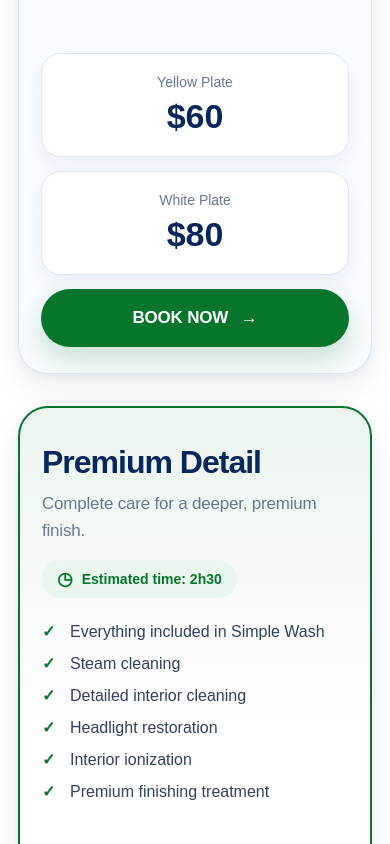
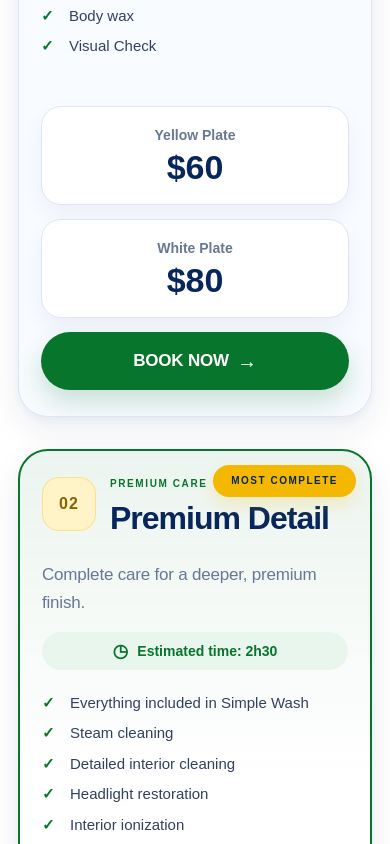
Before and after one commit to fugitasidnei/mn-premium-booking, a React (Vite) app in the folder apps/customer-portal/: page / in a window 390 px wide. Shown: the part 2220-3064 px from the top of the page. Built offline with nearby package versions, Linux system fonts and the light colour scheme; no server answers.

Commit message:
Melhoria da seção Services responsiva

```diff
--- a/apps/customer-portal/src/components/Services.css
+++ b/apps/customer-portal/src/components/Services.css
@@ -1,10 +1,15 @@
+/* =========================================
+   MN PREMIUM SERVICE — SERVICES
+========================================= */
+
 .services-section {
   width: 100%;
-  padding: 42px clamp(20px, 5vw, 72px) 100px;
+  padding: 52px clamp(20px, 5vw, 72px) 100px;
+  overflow: hidden;
   background:
     radial-gradient(
       circle at top center,
-      rgba(8, 117, 45, 0.06),
+      rgba(8, 117, 45, 0.07),
       transparent 34%
     ),
     #ffffff;
@@ -22,6 +27,7 @@
   color: #08752d;
   font-size: 14px;
   font-weight: 900;
+  line-height: 1.4;
   letter-spacing: 3px;
 }
 
@@ -29,36 +35,55 @@
   margin: 0 0 16px;
   color: #07265c;
   font-size: clamp(38px, 5vw, 62px);
-  line-height: 1.05;
+  font-weight: 900;
+  line-height: 1.02;
+  letter-spacing: -2px;
 }
 
 .services-heading p {
   margin: 0;
   color: #687893;
   font-size: 18px;
+  font-weight: 500;
   line-height: 1.6;
 }
+
+/* =========================================
+   GRID
+========================================= */
 
 .service-grid {
   width: 100%;
   max-width: 1180px;
   margin: 0 auto;
   display: grid;
-  grid-template-columns: repeat(2, minmax(0, 1fr));
+  grid-template-columns:
+    repeat(2, minmax(0, 1fr));
   align-items: stretch;
   gap: 32px;
 }
+
+/* =========================================
+   CARDS
+========================================= */
 
 .service-card {
   position: relative;
   min-width: 0;
   display: flex;
   flex-direction: column;
-  padding: 28px;
+  padding: 32px;
+  overflow: hidden;
   border: 1px solid #dbe7f5;
   border-radius: 30px;
-  background: #f8fbff;
-  box-shadow: 0 18px 45px rgba(7, 38, 92, 0.09);
+  background:
+    linear-gradient(
+      180deg,
+      rgba(237, 245, 255, 0.52),
+      rgba(255, 255, 255, 0.9)
+    );
+  box-shadow:
+    0 18px 45px rgba(7, 38, 92, 0.09);
   transition:
     transform 0.3s ease,
     border-color 0.3s ease,
@@ -68,7 +93,8 @@
 .service-card:hover {
   transform: translateY(-8px);
   border-color: #08752d;
-  box-shadow: 0 28px 60px rgba(7, 38, 92, 0.16);
+  box-shadow:
+    0 28px 60px rgba(7, 38, 92, 0.16);
 }
 
 .service-card-featured {
@@ -76,31 +102,29 @@
   background:
     linear-gradient(
       180deg,
-      rgba(8, 117, 45, 0.08),
-      transparent 45%
+      rgba(8, 117, 45, 0.1),
+      rgba(255, 255, 255, 0.94) 48%
     ),
     #ffffff;
 }
 
-.popular-badge {
-  position: absolute;
-  top: 26px;
-  right: 26px;
-  padding: 10px 18px;
-  border-radius: 999px;
-  color: #07265c;
-  background: #f5b800;
-  font-size: 12px;
-  font-weight: 900;
-  letter-spacing: 1.5px;
+/* =========================================
+   CARD HEADER
+========================================= */
+
+.service-card-header {
+  display: flex;
+  align-items: center;
+  gap: 18px;
+  margin-bottom: 18px;
 }
 
 .service-symbol {
+  flex: 0 0 auto;
   width: 62px;
   height: 62px;
   display: grid;
   place-items: center;
-  margin-bottom: 20px;
   border: 1px solid rgba(7, 38, 92, 0.12);
   border-radius: 19px;
   color: #07265c;
@@ -108,8 +132,9 @@
 }
 
 .service-symbol span {
-  font-size: 22px;
+  font-size: 18px;
   font-weight: 900;
+  line-height: 1;
   letter-spacing: 1px;
 }
 
@@ -119,19 +144,51 @@
   background: #fff4c7;
 }
 
+.service-card-label {
+  display: block;
+  margin-bottom: 6px;
+  color: #08752d;
+  font-size: 11px;
+  font-weight: 900;
+  line-height: 1.3;
+  letter-spacing: 1.6px;
+}
+
 .service-card h3 {
-  margin: 0 0 8px;
+  margin: 0;
   color: #07265c;
   font-size: 34px;
-  line-height: 1.1;
+  font-weight: 900;
+  line-height: 1.05;
+  letter-spacing: -1px;
 }
 
+.popular-badge {
+  position: absolute;
+  top: 20px;
+  right: 20px;
+  padding: 9px 14px;
+  border-radius: 999px;
+  color: #07265c;
+  background: #f5b800;
+  box-shadow:
+    0 8px 18px rgba(245, 184, 0, 0.2);
+  font-size: 10px;
+  font-weight: 900;
+  line-height: 1.2;
+  letter-spacing: 1.2px;
+}
+
+/* =========================================
+   CONTENT
+========================================= */
+
 .service-summary {
-  min-height: 34px;
+  min-height: 48px;
   margin: 0;
   color: #687893;
   font-size: 16px;
-  line-height: 1.5;
+  line-height: 1.55;
 }
 
 .service-duration {
@@ -139,13 +196,14 @@
   align-items: center;
   align-self: flex-start;
   gap: 9px;
-  margin: 18px 0 16px;
+  margin: 18px 0;
   padding: 10px 15px;
   border-radius: 999px;
   color: #08752d;
   background: #e8f6ed;
   font-size: 14px;
   font-weight: 800;
+  line-height: 1.3;
 }
 
 .service-duration > span {
@@ -155,41 +213,50 @@
 
 .service-card ul {
   flex: 1;
-  margin: 0 0 30px;
+  margin: 0 0 26px;
   padding: 0;
   list-style: none;
 }
 
 .service-card li {
   position: relative;
-  margin: 9px 0;
-  padding-left: 28px;
+  margin: 10px 0;
+  padding-left: 29px;
   color: #31415d;
+  font-size: 16px;
   line-height: 1.5;
 }
 
 .service-card li::before {
   content: "✓";
   position: absolute;
+  top: 0;
   left: 0;
+  width: 20px;
   color: #08752d;
   font-weight: 900;
 }
 
+/* =========================================
+   PRICES
+========================================= */
+
 .service-prices {
   display: grid;
-  grid-template-columns: repeat(2, minmax(0, 1fr));
+  grid-template-columns:
+    repeat(2, minmax(0, 1fr));
   gap: 14px;
-  margin: 10 0 14px;
+  margin: 10px 0 16px;
 }
 
 .service-prices div {
-  padding: 20px 12px;
+  padding: 18px 12px;
   border: 1px solid #dbe7f5;
   border-radius: 20px;
   text-align: center;
   background: #ffffff;
-  box-shadow: 0 10px 22px rgba(7, 38, 92, 0.05);
+  box-shadow:
+    0 10px 22px rgba(7, 38, 92, 0.05);
 }
 
 .service-prices span,
@@ -199,26 +266,38 @@
 
 .service-prices span {
   color: #687893;
-  font-size: 14px;
+  font-size: 13px;
+  font-weight: 700;
 }
 
 .service-prices strong {
-  margin-top: 7px;
+  margin-top: 6px;
   color: #07265c;
   font-size: 34px;
+  font-weight: 900;
+  line-height: 1;
 }
+
+/* =========================================
+   BUTTON
+========================================= */
 
 .service-button {
   width: 100%;
-  min-height: 52px;
+  min-height: 58px;
+  display: inline-flex;
+  align-items: center;
+  justify-content: center;
+  gap: 8px;
   border: none;
   border-radius: 999px;
   color: #ffffff;
   background: #08752d;
-  box-shadow: 0 12px 26px rgba(8, 117, 45, 0.2);
+  box-shadow:
+    0 12px 26px rgba(8, 117, 45, 0.2);
   font-size: 16px;
   font-weight: 900;
-  letter-spacing: 0.5px;
+  letter-spacing: 0.4px;
   cursor: pointer;
   transition:
     transform 0.2s ease,
@@ -229,45 +308,181 @@
 .service-button:hover {
   transform: translateY(-3px);
   background: #065d24;
-  box-shadow: 0 16px 30px rgba(8, 117, 45, 0.3);
+  box-shadow:
+    0 16px 30px rgba(8, 117, 45, 0.3);
 }
 
 .service-button span {
   display: inline-block;
-  margin-left: 8px;
+  font-size: 20px;
+  line-height: 1;
+  transition: transform 0.2s ease;
 }
 
-@media (max-width: 760px) {
-  .service-grid {
-    max-width: 650px;
-    grid-template-columns: 1fr;
-  }
+.service-button:hover span {
+  transform: translateX(4px);
 }
 
-@media (max-width: 560px) {
-  .services-section {
-    padding: 35px 18px 75px;
-  }
+/* =========================================
+   TABLET
+========================================= */
 
-  .services-heading {
-    margin-bottom: 32px;
+@media (max-width: 900px) {
+  .service-grid {
+    max-width: 680px;
+    grid-template-columns: 1fr;
   }
 
   .service-card {
     padding: 34px;
   }
+}
+
+/* =========================================
+   MOBILE
+========================================= */
+
+@media (max-width: 560px) {
+  .services-section {
+    padding: 42px 16px 72px;
+  }
+
+  .services-heading {
+    margin-bottom: 30px;
+  }
+
+  .services-heading > span {
+    margin-bottom: 10px;
+    font-size: 12px;
+    letter-spacing: 2.4px;
+  }
+
+  .services-heading h2 {
+    font-size: 38px;
+    line-height: 1;
+    letter-spacing: -1.5px;
+  }
+
+  .services-heading p {
+    max-width: 330px;
+    margin: 0 auto;
+    font-size: 16px;
+    line-height: 1.55;
+  }
+
+  .service-grid {
+    gap: 22px;
+  }
+
+  .service-card {
+    padding: 24px 20px;
+    border-radius: 26px;
+  }
+
+  .service-card-featured {
+    padding-top: 64px;
+  }
+
+  .service-card-header {
+    align-items: flex-start;
+    gap: 14px;
+    margin-bottom: 16px;
+  }
+
+  .service-symbol {
+    width: 54px;
+    height: 54px;
+    border-radius: 17px;
+  }
+
+  .service-symbol span {
+    font-size: 16px;
+  }
+
+  .service-card-label {
+    font-size: 10px;
+  }
 
   .service-card h3 {
-    font-size: 32px;
+    font-size: 30px;
+    line-height: 1.05;
+  }
+
+  .popular-badge {
+    top: 18px;
+    right: 18px;
+    padding: 8px 12px;
+    font-size: 9px;
+  }
+
+  .service-summary {
+    min-height: auto;
+    font-size: 15px;
+    line-height: 1.55;
+  }
+
+  .service-duration {
+    width: 100%;
+    justify-content: center;
+    margin: 17px 0;
+    font-size: 13px;
+  }
+
+  .service-card li {
+    margin: 9px 0;
+    font-size: 15px;
+  }
+
+  .service-prices {
+    grid-template-columns:
+      repeat(2, minmax(0, 1fr));
+    gap: 10px;
+    margin-bottom: 14px;
+  }
+
+  .service-prices div {
+    padding: 16px 8px;
+    border-radius: 17px;
+  }
+
+  .service-prices span {
+    font-size: 12px;
+  }
+
+  .service-prices strong {
+    font-size: 30px;
+  }
+
+  .service-button {
+    min-height: 58px;
+    font-size: 15px;
+  }
+}
+
+/* =========================================
+   CELULARES PEQUENOS
+========================================= */
+
+@media (max-width: 370px) {
+  .services-section {
+    padding-right: 13px;
+    padding-left: 13px;
+  }
+
+  .service-card {
+    padding-right: 17px;
+    padding-left: 17px;
+  }
+
+  .service-card-featured {
+    padding-top: 62px;
+  }
+
+  .service-card h3 {
+    font-size: 27px;
   }
 
   .service-prices {
     grid-template-columns: 1fr;
   }
-
-  .popular-badge {
-    top: 18px;
-    right: 18px;
-    font-size: 10px;
-  }
 }
--- a/apps/customer-portal/src/components/Services.tsx
+++ b/apps/customer-portal/src/components/Services.tsx
@@ -11,17 +11,29 @@ function Services() {
     <section className="services-section" id="services">
       <div className="services-heading">
         <span>PREMIUM PACKAGES</span>
+
         <h2>Choose Your Package</h2>
-        <p><p>Professional care designed for your vehicle.</p>
 
+        <p>
+          Professional care designed for your vehicle.
         </p>
       </div>
 
       <div className="service-grid">
         <article className="service-card">
+          <div className="service-card-header">
+            <div className="service-symbol">
+              <span aria-hidden="true">01</span>
+            </div>
 
+            <div>
+              <span className="service-card-label">
+                REGULAR CARE
+              </span>
 
               <h3>Simple Wash</h3>
+            </div>
+          </div>
 
           <p className="service-summary">
             Perfect for regular vehicle maintenance.
@@ -58,16 +70,29 @@ function Services() {
             className="service-button"
             onClick={scrollToBooking}
           >
-            BOOK NOW <span aria-hidden="true">→</span>
+            BOOK NOW
+            <span aria-hidden="true">→</span>
           </button>
         </article>
 
         <article className="service-card service-card-featured">
+          <div className="popular-badge">
+            MOST COMPLETE
+          </div>
 
+          <div className="service-card-header">
+            <div className="service-symbol service-symbol-premium">
+              <span aria-hidden="true">02</span>
+            </div>
 
-
+            <div>
+              <span className="service-card-label">
+                PREMIUM CARE
+              </span>
 
               <h3>Premium Detail</h3>
+            </div>
+          </div>
 
           <p className="service-summary">
             Complete care for a deeper, premium finish.
@@ -104,7 +129,8 @@ function Services() {
             className="service-button"
             onClick={scrollToBooking}
           >
-            BOOK NOW <span aria-hidden="true">→</span>
+            BOOK NOW
+            <span aria-hidden="true">→</span>
           </button>
         </article>
       </div>
```
Lines whose indentation alone changed are shown as unchanged.
